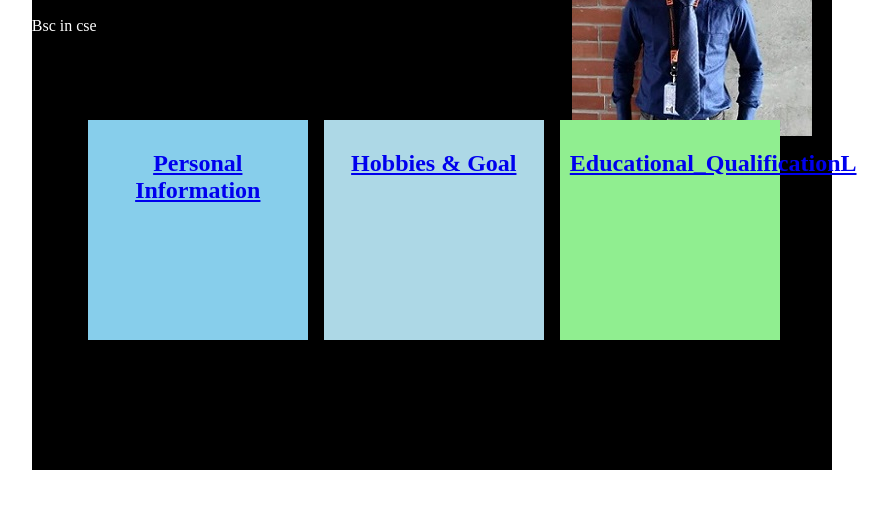
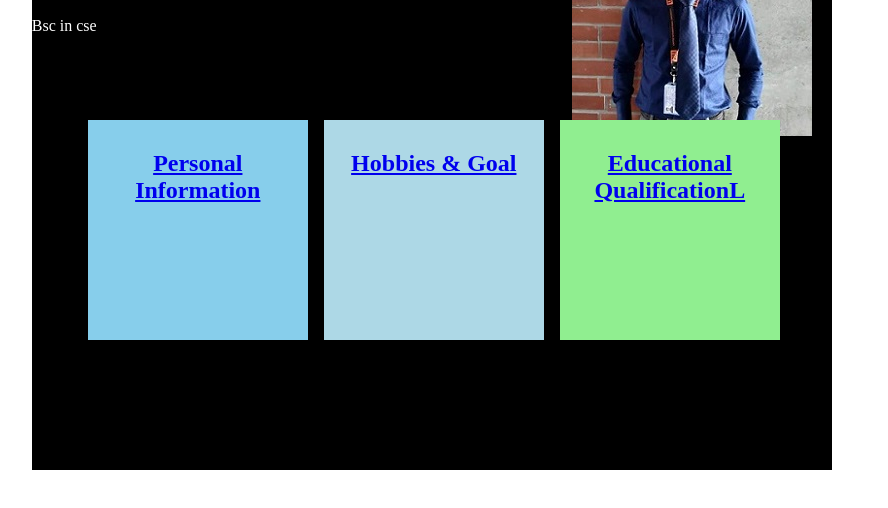
Before and after one commit to hasibrijon/rijonhasib, a plain HTML site: page index.html in a window 1280 px wide. Shown: the part 138-646 px from the top of the page, without its empty margins (229-1117 px from the left). Drawn offline with Linux system fonts and the light colour scheme; files that its build step writes are made by us from their sources.

Commit message:
Update index.html

```diff
--- a/index.html
+++ b/index.html
@@ -24,7 +24,7 @@
 			<h2 style="text-align: center;"><a href="hobbies.html">Hobbies & Goal</a></h2>
 		</div>
 		<div style="height: 200px; width: 200px; background-color: white; margin-left: 2%; margin-top: 5%; float: left; padding: 10px; background-color: lightgreen">
-			<h2 style="text-align: center;"><a href="qualification.html">Educational_QualificationL</a> </h2>
+			<h2 style="text-align: center;"><a href="qualification.html">Educational QualificationL</a> </h2>
 		</div>
 	</div>
 
```
